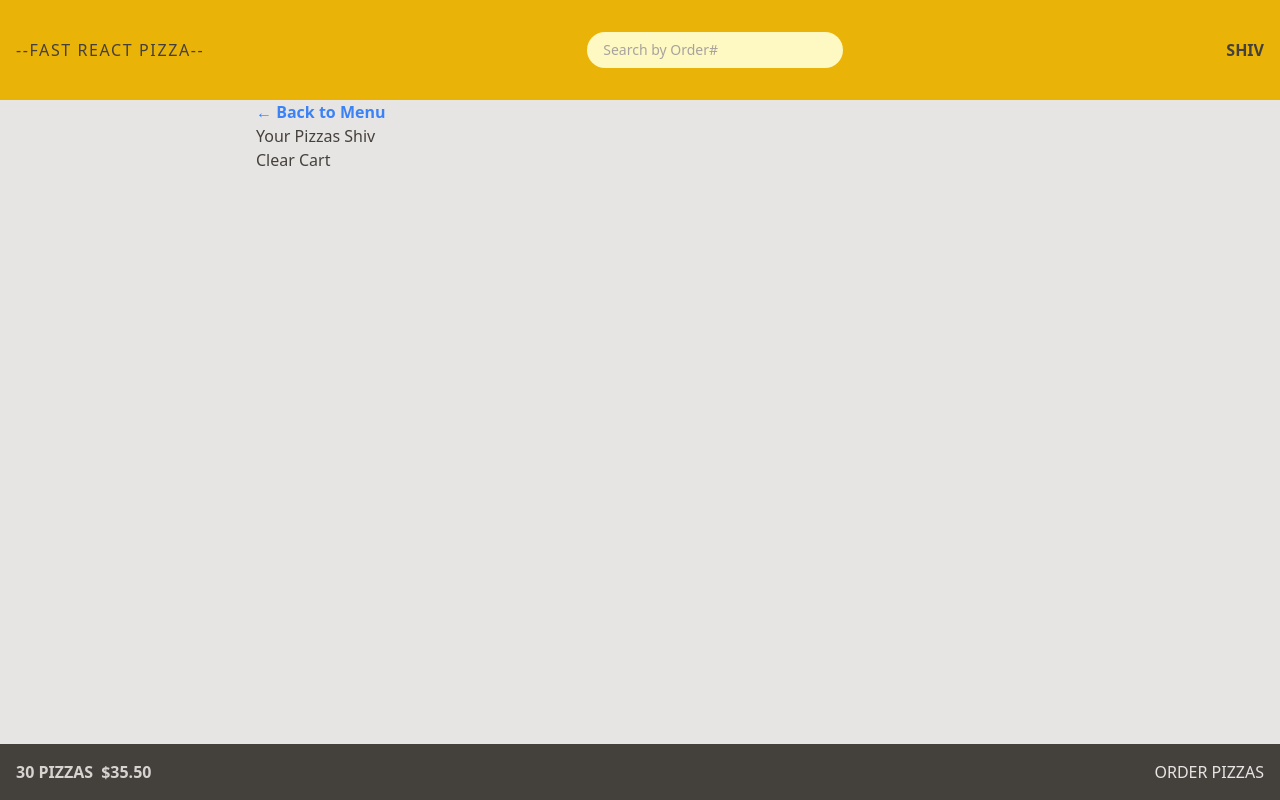
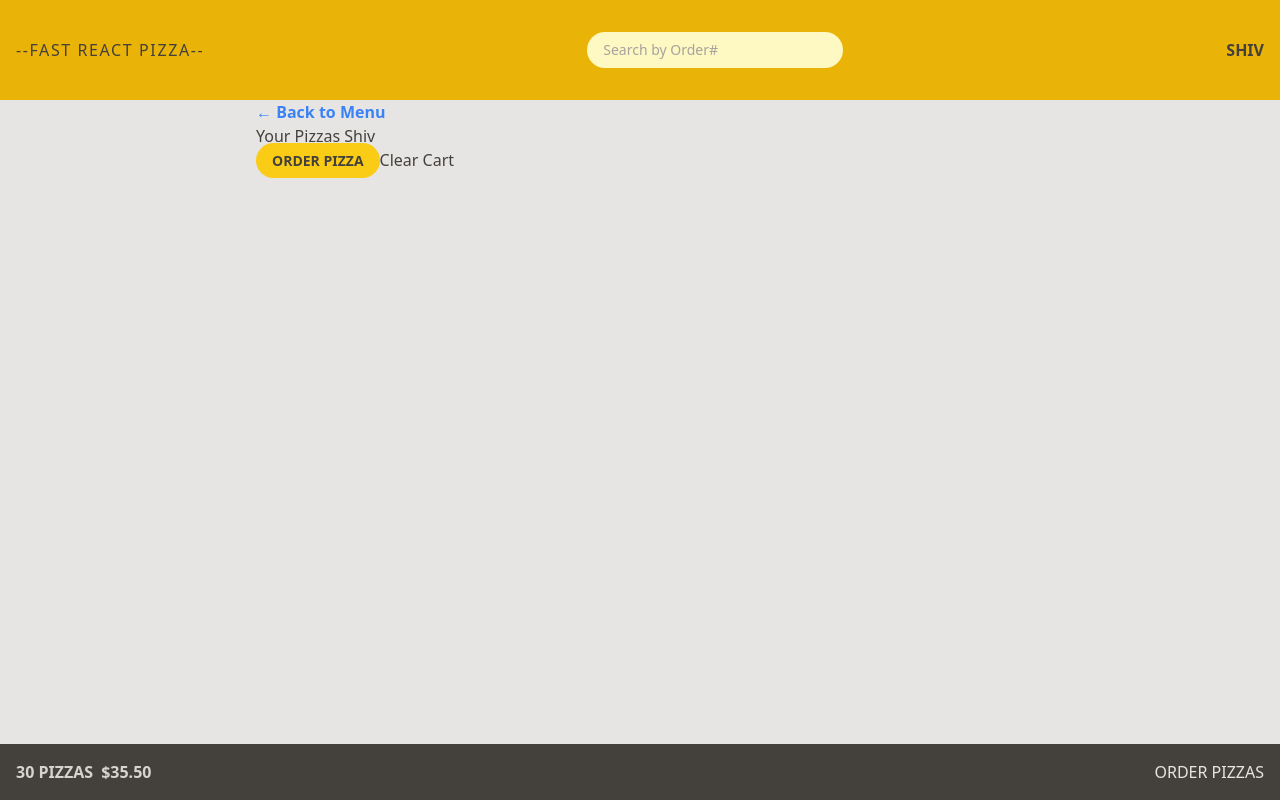
Before and after one commit to shivPosted/fast-react-pizza, a React (Vite) app: page /cart in a window 1280 px wide. Built offline with nearby package versions, Linux system fonts and the light colour scheme.

Commit message:
using reusable react button with differenct action but same styles

```diff
--- a/src/features/cart/Cart.jsx
+++ b/src/features/cart/Cart.jsx
@@ -1,3 +1,4 @@
+import Button from "../../ui/Button";
 import LinkButton from "../../ui/LinkButton";
 
 function Cart() {
@@ -6,6 +7,7 @@ function Cart() {
       <LinkButton to="/menu">&larr; Back to Menu</LinkButton>
       <h2>Your Pizzas Shiv</h2>
       <div>
+        <Button to="/order/new">Order Pizza</Button>
         <button>Clear Cart</button>
       </div>
     </div>
--- a/src/ui/Button.jsx
+++ b/src/ui/Button.jsx
@@ -1,9 +1,18 @@
-function Button({ children, disabled }) {
+import { Link } from "react-router-dom";
+
+function Button({ children, disabled, to }) {
+  const className =
+    "bg-yellow-400 rounded-full py-2 px-4 uppercase font-bold text-sm hover:bg-yellow-300 transition-colors duration-300 focus:ring  focus:ring-offset-2 focus:ring-yellow-300 focus:bg-yellow-300 focus:outline-none disabled:cursor-not-allowed";
+
+  if (to) {
+    return (
+      <Link to={to} className={className}>
+        {children}
+      </Link>
+    );
+  }
   return (
-    <button
-      disabled={disabled}
-      className="bg-yellow-400 rounded-full py-2 px-4 uppercase font-bold text-sm hover:bg-yellow-300 transition-colors duration-300 focus:ring  focus:ring-offset-2 focus:ring-yellow-300 focus:bg-yellow-300 focus:outline-none disabled:cursor-not-allowed"
-    >
+    <button disabled={disabled} className={className}>
       {children}
     </button>
   );
```
